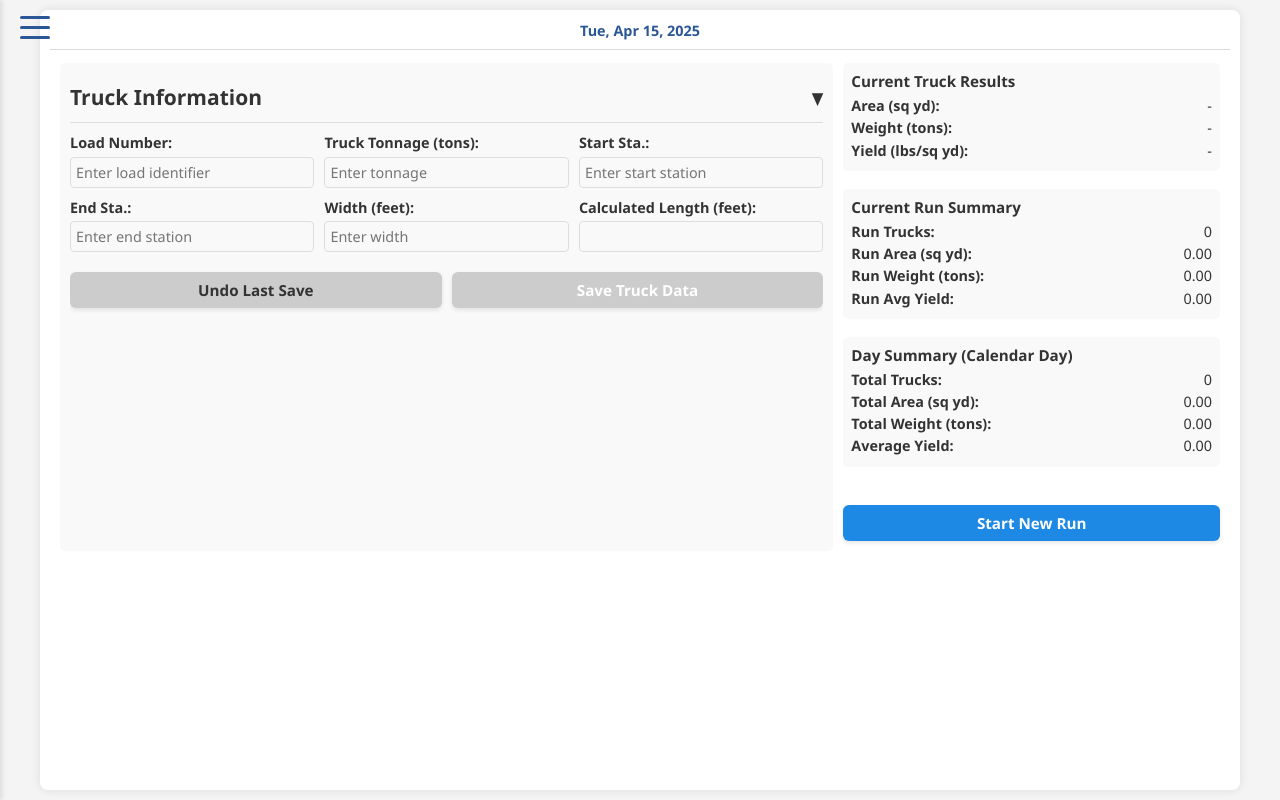
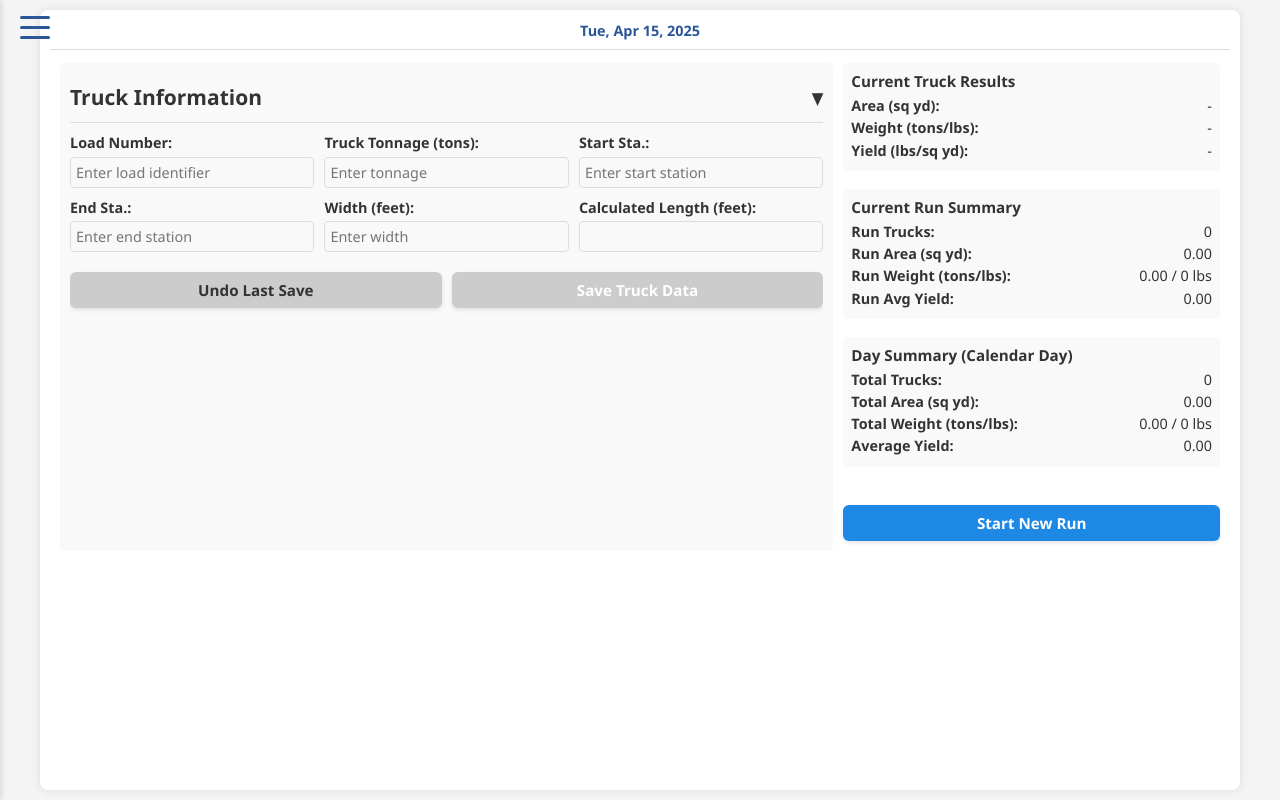
Before and after one commit to mwheinon/yield_calculator, a plain HTML site: page index.html in a window 1280 px wide. Drawn offline with Linux system fonts and the light colour scheme.

Commit message:
Update index.html

```diff
--- a/index.html
+++ b/index.html
@@ -1258,7 +1258,7 @@
                 <span id="areaResult">-</span>
               </div>
               <div class="result-row">
-                <span class="result-label">Weight (tons):</span>
+                <span class="result-label">Weight (tons/lbs):</span>
                 <span id="weightResult">-</span>
               </div>
               <div class="result-row">
@@ -1279,7 +1279,7 @@
                 <span id="runTotalArea">0.00</span>
               </div>
               <div class="result-row">
-                <span class="result-label">Run Weight (tons):</span>
+                <span class="result-label">Run Weight (tons/lbs):</span>
                 <span id="runTotalWeight">0.00</span>
               </div>
               <div class="result-row">
@@ -1300,7 +1300,7 @@
                 <span id="dayTotalArea">0.00</span>
               </div>
               <div class="result-row">
-                <span class="result-label">Total Weight (tons):</span>
+                <span class="result-label">Total Weight (tons/lbs):</span>
                 <span id="dayTotalWeight">0.00</span>
               </div>
               <div class="result-row">
@@ -2071,7 +2071,7 @@
       const yieldVal = areaInSqYd > 0 ? (weightInPounds / areaInSqYd) : 0;
 
       areaResult.textContent = areaInSqYd.toFixed(2);
-      weightResult.textContent = tonnage.toFixed(2);
+      weightResult.textContent = `${tonnage.toFixed(2)} / ${weightInPounds.toLocaleString()} lbs`;
       yieldResult.textContent = yieldVal.toFixed(2);
 
       checkSaveButtonState(); // Check if save can be enabled
@@ -2382,7 +2382,7 @@
         const totals = calculateTotals(currentRunData);
         runTotalTrucks.textContent = totals.count;
         runTotalArea.textContent = totals.totalArea.toFixed(2);
-        runTotalWeight.textContent = totals.totalWeight.toFixed(2);
+        runTotalWeight.textContent = `${totals.totalWeight.toFixed(2)} / ${(totals.totalWeight * TONS_TO_POUNDS).toLocaleString()} lbs`;
         runAverageYield.textContent = totals.avgYield.toFixed(2);
     }
 
@@ -2391,7 +2391,7 @@
         const totals = calculateTotals(calendarDayData);
         dayTotalTrucks.textContent = totals.count;
         dayTotalArea.textContent = totals.totalArea.toFixed(2);
-        dayTotalWeight.textContent = totals.totalWeight.toFixed(2);
+        dayTotalWeight.textContent = `${totals.totalWeight.toFixed(2)} / ${(totals.totalWeight * TONS_TO_POUNDS).toLocaleString()} lbs`;
         dayAverageYield.textContent = totals.avgYield.toFixed(2);
     }
 
```
